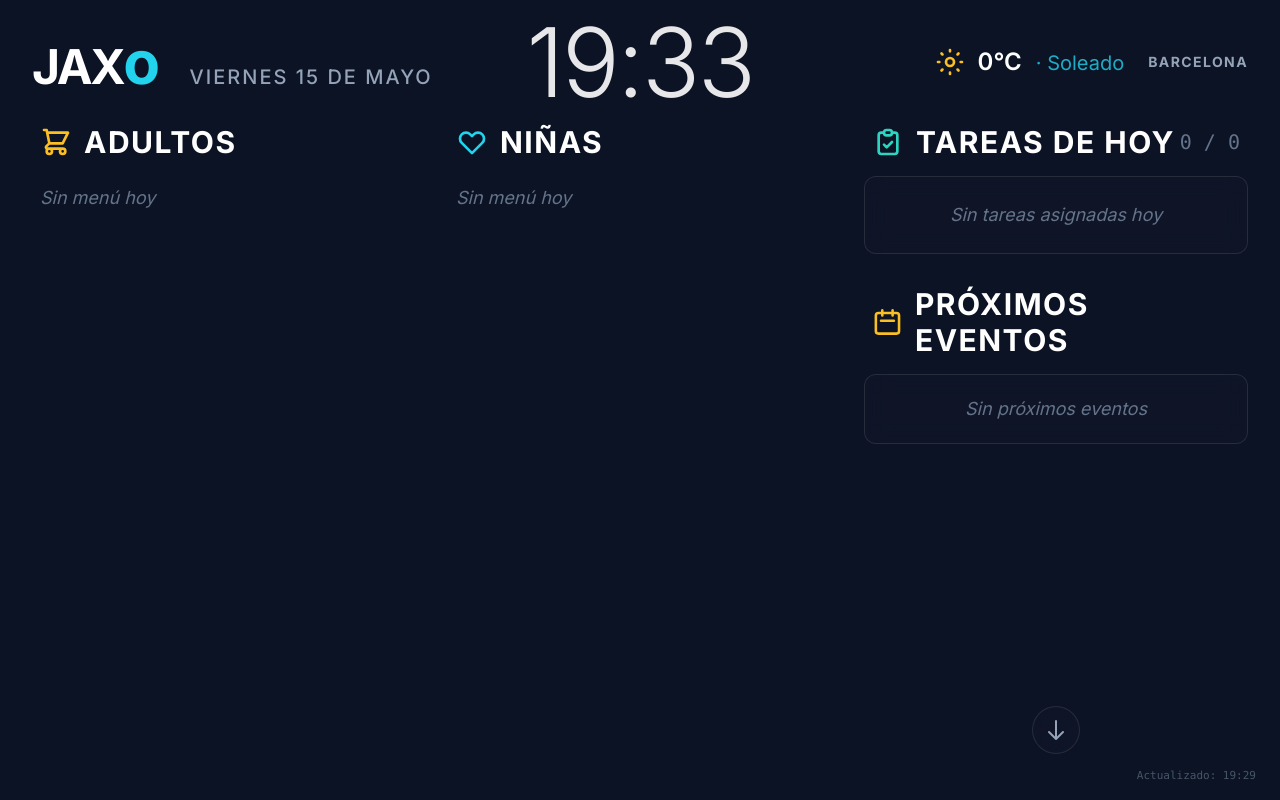
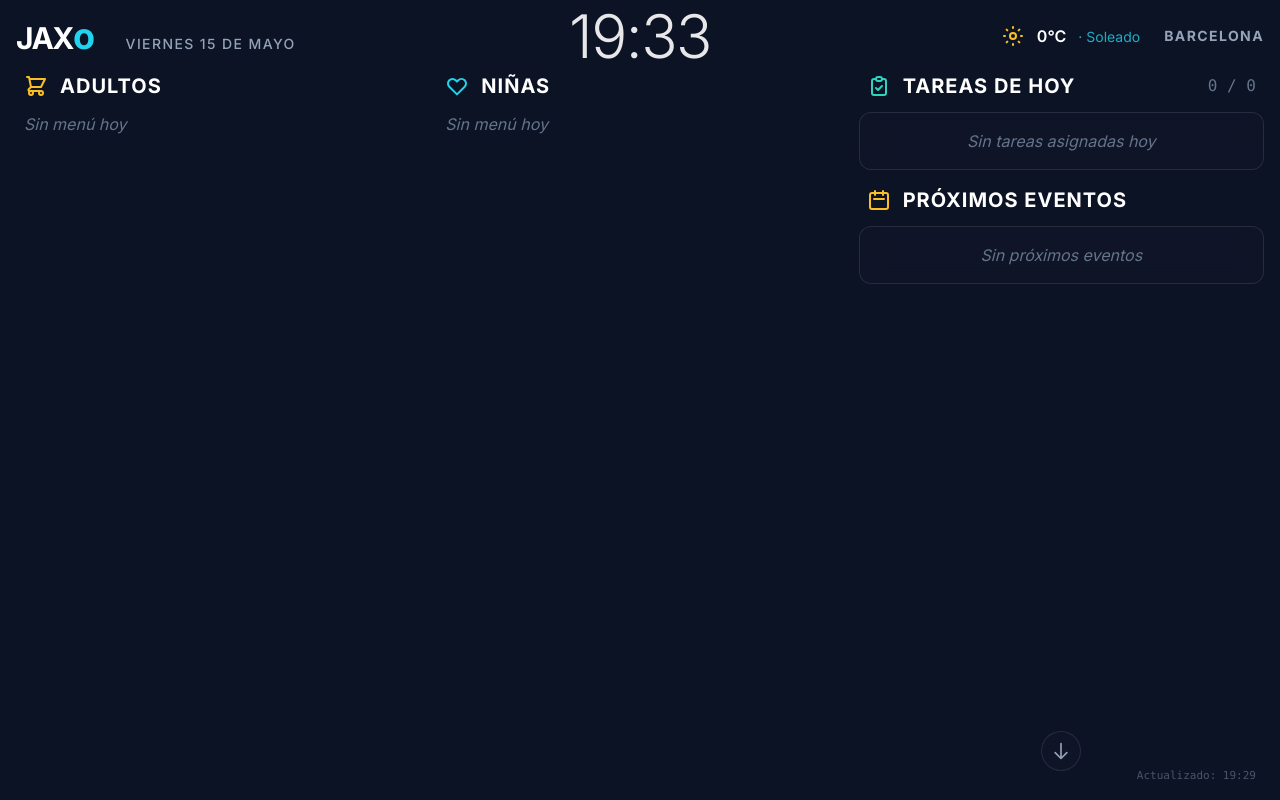
Before and after one commit to jarosquijano-netizen/Jaxo-Command-Center, a Flask app: page /tv in a window 1280 px wide. Run offline with Flask 3, Linux system fonts and the light colour scheme; data that the repository does not hold is empty; some libraries are stand-ins or nearby versions.

Commit message:
tv: scale down all sizing for 1080p 24-inch display
- Body padding p-8 → p-4, gaps gap-8/gap-6 → gap-4/gap-3
- Clock text-8xl → text-6xl
- Logo text-5xl/text-6xl → text-3xl/text-4xl, date text-xl → text-sm
- Section titles text-3xl → text-xl, icons h-8/w-8 → h-6/w-6
- Hero meal name text-3xl → text-2xl, other meals text-2xl → text-lg
- Task/event text text-xl → text-base, event titles text-2xl → text-lg
- Card padding p-6/p-5 → p-4/p-3, avatar h-8/w-8 → h-7/w-7

https://claude.ai/code/session_01JVLCD2i37dKSYmdaoqR964

```diff
--- a/backend/templates/tv_display.html
+++ b/backend/templates/tv_display.html
@@ -57,10 +57,10 @@
 {%- macro avatar(member_name) -%}
   {%- if member_name and member_name in member_colors -%}
     {%- set m = member_colors[member_name] -%}
-    <div class="h-8 w-8 rounded-full flex items-center justify-center text-xs font-bold text-white flex-shrink-0"
+    <div class="h-7 w-7 rounded-full flex items-center justify-center text-xs font-bold text-white flex-shrink-0"
          style="background-color: {{ m.color }};">{{ m.initial }}</div>
   {%- else -%}
-    <div class="h-8 w-8 rounded-full bg-slate-600 flex items-center justify-center text-xs font-bold text-white flex-shrink-0">
+    <div class="h-7 w-7 rounded-full bg-slate-600 flex items-center justify-center text-xs font-bold text-white flex-shrink-0">
       {{ (member_name[0] | upper) if member_name else '?' }}
     </div>
   {%- endif -%}
@@ -81,9 +81,9 @@
 
 {%- macro meal_card(label, meal, featured=false, badge='', badge_color='cyan') -%}
   {%- if featured and meal -%}
-    <div class="glass-card {% if badge_color == 'pink' %}glass-card-pink{% else %}glass-card-active{% endif %} p-6 flex flex-col gap-3 relative overflow-hidden">
+    <div class="glass-card {% if badge_color == 'pink' %}glass-card-pink{% else %}glass-card-active{% endif %} p-4 flex flex-col gap-2 relative overflow-hidden">
       {%- if badge -%}
-        <div class="absolute top-4 right-4">
+        <div class="absolute top-3 right-3">
           {%- if badge_color == 'pink' -%}
             <span class="text-[10px] font-bold px-2 py-1 bg-jaxo-pink/20 text-jaxo-pink border border-jaxo-pink/30 rounded uppercase tracking-tighter">{{ badge }}</span>
           {%- else -%}
@@ -92,8 +92,8 @@
         </div>
       {%- endif -%}
       <span class="text-xs font-bold uppercase tracking-widest text-slate-400">{{ label }}</span>
-      <h3 class="text-3xl font-bold text-white leading-tight">{{ meal.nombre or '—' }}</h3>
-      <div class="flex gap-4 mt-2">
+      <h3 class="text-2xl font-bold text-white leading-tight">{{ meal.nombre or '—' }}</h3>
+      <div class="flex gap-3 mt-1">
         {%- if meal.tiempo -%}
           <span class="flex items-center gap-1 text-sm text-slate-300">
             <svg class="h-4 w-4" fill="none" stroke="currentColor" viewBox="0 0 24 24">
@@ -109,11 +109,11 @@
       </div>
     </div>
   {%- else -%}
-    <div class="glass-card p-6 flex flex-col gap-2">
+    <div class="glass-card p-4 flex flex-col gap-1">
       <span class="text-xs font-bold uppercase tracking-widest text-slate-400">{{ label }}</span>
       {%- if meal -%}
-        <h3 class="text-2xl font-semibold text-white">{{ meal.nombre or '—' }}</h3>
-        <div class="flex gap-3 mt-2">
+        <h3 class="text-lg font-semibold text-white">{{ meal.nombre or '—' }}</h3>
+        <div class="flex gap-3 mt-1">
           {%- if meal.tiempo -%}
             <span class="flex items-center gap-1 text-sm text-slate-400">
               <svg class="h-4 w-4" fill="none" stroke="currentColor" viewBox="0 0 24 24">
@@ -125,35 +125,35 @@
           {{ diff_badge(meal.dificultad) }}
         </div>
       {%- else -%}
-        <p class="text-lg text-slate-500 italic">Sin menú hoy</p>
+        <p class="text-base text-slate-500 italic">Sin menú hoy</p>
       {%- endif -%}
     </div>
   {%- endif -%}
 {%- endmacro -%}
 
-<body class="h-screen w-screen p-8 flex flex-col gap-8">
+<body class="h-screen w-screen p-4 flex flex-col gap-4">
 
 {# ─── Header ─────────────────────────────────────────────────────────── #}
 <header class="flex items-center justify-between">
   <div class="flex items-baseline gap-4">
-    <h1 class="text-5xl font-bold tracking-tighter text-white">
-      JAX<span class="text-jaxo-cyan text-6xl">o</span>
+    <h1 class="text-3xl font-bold tracking-tighter text-white">
+      JAX<span class="text-jaxo-cyan text-4xl">o</span>
     </h1>
-    <span class="text-xl font-medium text-slate-400 uppercase tracking-widest ml-4">{{ date_str }}</span>
+    <span class="text-sm font-medium text-slate-400 uppercase tracking-widest ml-4">{{ date_str }}</span>
   </div>
 
   <div class="absolute left-1/2 -translate-x-1/2">
-    <div class="text-8xl font-light tracking-tight text-white/90" id="clock">00:00</div>
+    <div class="text-6xl font-light tracking-tight text-white/90" id="clock">00:00</div>
   </div>
 
   <div class="flex items-center gap-6 text-2xl">
     <div class="flex items-center gap-3">
-      <svg class="h-8 w-8 text-jaxo-yellow" fill="none" stroke="currentColor" viewBox="0 0 24 24">
+      <svg class="h-6 w-6 text-jaxo-yellow" fill="none" stroke="currentColor" viewBox="0 0 24 24">
         <path d="M12 3v1m0 16v1m9-9h-1M4 12H3m15.364-6.364l-.707.707M6.343 17.657l-.707.707m12.728 0l-.707-.707M6.343 6.343l-.707-.707M15 12a3 3 0 11-6 0 3 3 0 016 0z" stroke-linecap="round" stroke-linejoin="round" stroke-width="2"/>
       </svg>
-      <span class="font-semibold text-white">
+      <span class="font-semibold text-white text-base">
         {{ weather.temp }}°C
-        <span class="text-jaxo-cyan ml-2 text-xl font-normal opacity-80">· {{ weather.desc }}</span>
+        <span class="text-jaxo-cyan ml-2 text-sm font-normal opacity-80">· {{ weather.desc }}</span>
       </span>
     </div>
     <div class="text-slate-400 text-sm font-bold tracking-widest uppercase">Barcelona</div>
@@ -161,18 +161,18 @@
 </header>
 
 {# ─── Main Grid ───────────────────────────────────────────────────────── #}
-<main class="flex-grow grid grid-cols-12 gap-8 h-full overflow-hidden">
+<main class="flex-grow grid grid-cols-12 gap-4 h-full overflow-hidden">
 
   {# ── Left zone: Meals ─────────────────────────────────────────────── #}
-  <section class="col-span-8 grid grid-cols-2 gap-8 h-full">
+  <section class="col-span-8 grid grid-cols-2 gap-4 h-full">
 
     {# Adultos column #}
-    <div class="flex flex-col gap-6">
+    <div class="flex flex-col gap-3">
       <div class="flex items-center gap-3 px-2">
-        <svg class="h-8 w-8 text-jaxo-yellow" fill="none" stroke="currentColor" viewBox="0 0 24 24">
+        <svg class="h-6 w-6 text-jaxo-yellow" fill="none" stroke="currentColor" viewBox="0 0 24 24">
           <path d="M3 3h2l.4 2M7 13h10l4-8H5.4M7 13L5.4 5M7 13l-2.293 2.293c-.63.63-.184 1.707.707 1.707H17m0 0a2 2 0 100 4 2 2 0 000-4zm-8 2a2 2 0 11-4 0 2 2 0 014 0z" stroke-linecap="round" stroke-linejoin="round" stroke-width="2"/>
         </svg>
-        <h2 class="text-3xl font-bold uppercase tracking-wider text-white">Adultos</h2>
+        <h2 class="text-xl font-bold uppercase tracking-wider text-white">Adultos</h2>
       </div>
 
       {%- if meals_adultos.desayuno %}{{ meal_card('Desayuno', meals_adultos.desayuno) }}{% endif %}
@@ -180,17 +180,17 @@
       {%- if meals_adultos.merienda %}{{ meal_card('Merienda', meals_adultos.merienda) }}{% endif %}
       {%- if meals_adultos.cena %}{{ meal_card('Cena', meals_adultos.cena) }}{% endif %}
       {%- if not (meals_adultos.desayuno or meals_adultos.comida or meals_adultos.merienda or meals_adultos.cena) %}
-        <p class="text-slate-500 italic text-lg px-2">Sin menú hoy</p>
+        <p class="text-slate-500 italic text-base px-2">Sin menú hoy</p>
       {%- endif %}
     </div>
 
     {# Niñas column #}
-    <div class="flex flex-col gap-6">
+    <div class="flex flex-col gap-3">
       <div class="flex items-center gap-3 px-2">
-        <svg class="h-8 w-8 text-jaxo-cyan" fill="none" stroke="currentColor" viewBox="0 0 24 24">
+        <svg class="h-6 w-6 text-jaxo-cyan" fill="none" stroke="currentColor" viewBox="0 0 24 24">
           <path d="M4.318 6.318a4.5 4.5 0 000 6.364L12 20.364l7.682-7.682a4.5 4.5 0 00-6.364-6.364L12 7.636l-1.318-1.318a4.5 4.5 0 00-6.364 0z" stroke-linecap="round" stroke-linejoin="round" stroke-width="2"/>
         </svg>
-        <h2 class="text-3xl font-bold uppercase tracking-wider text-white">Niñas</h2>
+        <h2 class="text-xl font-bold uppercase tracking-wider text-white">Niñas</h2>
       </div>
 
       {%- if meals_ninos.desayuno %}{{ meal_card('Desayuno', meals_ninos.desayuno) }}{% endif %}
@@ -198,53 +198,53 @@
       {%- if meals_ninos.merienda %}{{ meal_card('Merienda', meals_ninos.merienda) }}{% endif %}
       {%- if meals_ninos.cena %}{{ meal_card('Cena', meals_ninos.cena) }}{% endif %}
       {%- if not (meals_ninos.desayuno or meals_ninos.comida or meals_ninos.merienda or meals_ninos.cena) %}
-        <p class="text-slate-500 italic text-lg px-2">Sin menú hoy</p>
+        <p class="text-slate-500 italic text-base px-2">Sin menú hoy</p>
       {%- endif %}
     </div>
   </section>
 
   {# ── Right zone: Tasks + Events ────────────────────────────────────── #}
-  <aside class="col-span-4 flex flex-col gap-8 h-full overflow-y-auto">
+  <aside class="col-span-4 flex flex-col gap-4 h-full overflow-y-auto">
 
     {# Tasks #}
-    <section class="flex flex-col gap-4">
+    <section class="flex flex-col gap-3">
       <div class="flex items-center justify-between px-2">
         <div class="flex items-center gap-3">
-          <svg class="h-8 w-8 text-jaxo-teal" fill="none" stroke="currentColor" viewBox="0 0 24 24">
+          <svg class="h-6 w-6 text-jaxo-teal" fill="none" stroke="currentColor" viewBox="0 0 24 24">
             <path d="M9 5H7a2 2 0 00-2 2v12a2 2 0 002 2h10a2 2 0 002-2V7a2 2 0 00-2-2h-2M9 5a2 2 0 002 2h2a2 2 0 002-2M9 5a2 2 0 012-2h2a2 2 0 012 2m-6 9l2 2 4-4" stroke-linecap="round" stroke-linejoin="round" stroke-width="2"/>
           </svg>
-          <h2 class="text-3xl font-bold uppercase tracking-wider text-white">Tareas de Hoy</h2>
+          <h2 class="text-xl font-bold uppercase tracking-wider text-white">Tareas de Hoy</h2>
         </div>
-        <span class="text-slate-500 font-mono text-xl">{{ completed_count }} / {{ tasks | length }}</span>
+        <span class="text-slate-500 font-mono text-base">{{ completed_count }} / {{ tasks | length }}</span>
       </div>
 
       <div class="flex flex-col gap-3">
         {%- if tasks -%}
           {%- for task in tasks -%}
             {%- if task.completada -%}
-              <div class="glass-card px-5 py-4 flex items-center justify-between opacity-60">
-                <div class="flex items-center gap-4">
-                  <div class="h-8 w-8 rounded-full border-2 border-jaxo-teal flex items-center justify-center flex-shrink-0">
-                    <svg class="h-5 w-5 text-jaxo-teal" fill="currentColor" viewBox="0 0 20 20">
+              <div class="glass-card px-3 py-3 flex items-center justify-between opacity-60">
+                <div class="flex items-center gap-3">
+                  <div class="h-7 w-7 rounded-full border-2 border-jaxo-teal flex items-center justify-center flex-shrink-0">
+                    <svg class="h-4 w-4 text-jaxo-teal" fill="currentColor" viewBox="0 0 20 20">
                       <path clip-rule="evenodd" d="M16.707 5.293a1 1 0 010 1.414l-8 8a1 1 0 01-1.414 0l-4-4a1 1 0 011.414-1.414L8 12.586l7.293-7.293a1 1 0 011.414 0z" fill-rule="evenodd"/>
                     </svg>
                   </div>
-                  <span class="text-xl text-white line-through decoration-slate-500">{{ task.nombre }}</span>
+                  <span class="text-base text-white line-through decoration-slate-500">{{ task.nombre }}</span>
                 </div>
                 {{ avatar(task.member) }}
               </div>
             {%- else -%}
-              <div class="glass-card px-5 py-4 flex items-center justify-between bg-white/5">
-                <div class="flex items-center gap-4">
-                  <div class="h-8 w-8 rounded-full border-2 border-slate-600 flex-shrink-0"></div>
-                  <span class="text-xl text-white">{{ task.nombre }}</span>
+              <div class="glass-card px-3 py-3 flex items-center justify-between bg-white/5">
+                <div class="flex items-center gap-3">
+                  <div class="h-7 w-7 rounded-full border-2 border-slate-600 flex-shrink-0"></div>
+                  <span class="text-base text-white">{{ task.nombre }}</span>
                 </div>
                 {{ avatar(task.member) }}
               </div>
             {%- endif -%}
           {%- endfor -%}
         {%- else -%}
-          <div class="glass-card px-5 py-6 text-center text-slate-500 italic text-lg">
+          <div class="glass-card px-3 py-4 text-center text-slate-500 italic text-base">
             Sin tareas asignadas hoy
           </div>
         {%- endif -%}
@@ -252,24 +252,24 @@
     </section>
 
     {# Events #}
-    <section class="flex-grow flex flex-col gap-4">
+    <section class="flex-grow flex flex-col gap-3">
       <div class="flex items-center gap-3 px-2">
-        <svg class="h-8 w-8 text-jaxo-yellow" fill="none" stroke="currentColor" viewBox="0 0 24 24">
+        <svg class="h-6 w-6 text-jaxo-yellow" fill="none" stroke="currentColor" viewBox="0 0 24 24">
           <path d="M8 7V3m8 4V3m-9 8h10M5 21h14a2 2 0 002-2V7a2 2 0 00-2-2H5a2 2 0 00-2 2v12a2 2 0 002 2z" stroke-linecap="round" stroke-linejoin="round" stroke-width="2"/>
         </svg>
-        <h2 class="text-3xl font-bold uppercase tracking-wider text-white">Próximos Eventos</h2>
+        <h2 class="text-xl font-bold uppercase tracking-wider text-white">Próximos Eventos</h2>
       </div>
 
-      <div class="flex flex-col gap-4">
+      <div class="flex flex-col gap-3">
         {%- if events -%}
           {%- for ev in events -%}
-            <div class="glass-card p-5 flex gap-5 {% if loop.first %}border-l-4 border-l-jaxo-cyan bg-jaxo-cyan/5{% endif %}">
-              <div class="flex flex-col items-center min-w-[52px]">
-                <span class="text-2xl font-bold text-white">{{ ev.time }}</span>
+            <div class="glass-card p-4 flex gap-4 {% if loop.first %}border-l-4 border-l-jaxo-cyan bg-jaxo-cyan/5{% endif %}">
+              <div class="flex flex-col items-center min-w-[44px]">
+                <span class="text-xl font-bold text-white">{{ ev.time }}</span>
                 <span class="text-xs font-bold uppercase text-slate-500">{{ ev.day_label }}</span>
               </div>
               <div class="flex-grow">
-                <h4 class="text-2xl font-semibold text-white mb-2">{{ ev.title | e }}</h4>
+                <h4 class="text-lg font-semibold text-white mb-1">{{ ev.title | e }}</h4>
                 <div class="flex gap-2 items-center">
                   <span class="text-[10px] font-bold px-2 py-0.5 bg-slate-700 text-jaxo-cyan rounded uppercase">Google</span>
                   {%- if ev.is_live -%}
@@ -283,7 +283,7 @@
             </div>
           {%- endfor -%}
         {%- else -%}
-          <div class="glass-card p-5 text-center text-slate-500 italic text-lg">
+          <div class="glass-card p-4 text-center text-slate-500 italic text-base">
             Sin próximos eventos
           </div>
         {%- endif -%}
@@ -292,8 +292,8 @@
 
     {# Bottom spacer / bounce indicator #}
     <div class="flex justify-center pb-2">
-      <div class="h-12 w-12 rounded-full glass-card flex items-center justify-center animate-bounce">
-        <svg class="h-6 w-6 text-slate-400" fill="none" stroke="currentColor" viewBox="0 0 24 24">
+      <div class="h-10 w-10 rounded-full glass-card flex items-center justify-center animate-bounce">
+        <svg class="h-5 w-5 text-slate-400" fill="none" stroke="currentColor" viewBox="0 0 24 24">
           <path d="M19 14l-7 7m0 0l-7-7m7 7V3" stroke-linecap="round" stroke-linejoin="round" stroke-width="2"/>
         </svg>
       </div>
@@ -308,7 +308,6 @@
 
 {# ─── Scripts ─────────────────────────────────────────────────────────── #}
 <script>
-  // Clock — updates every second
   function updateClock() {
     const now = new Date();
     const h = String(now.getHours()).padStart(2, '0');
@@ -319,7 +318,6 @@
   updateClock();
   setInterval(updateClock, 1000);
 
-  // Auto-refresh every 5 minutes so data stays fresh
   setTimeout(() => location.reload(), 5 * 60 * 1000);
 </script>
 </body>
```
